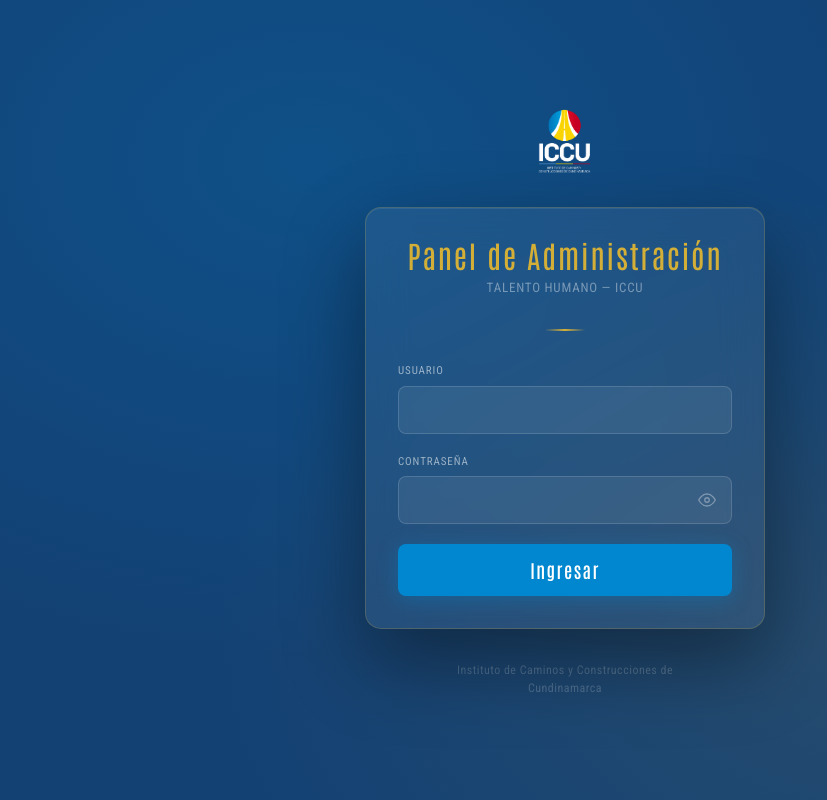
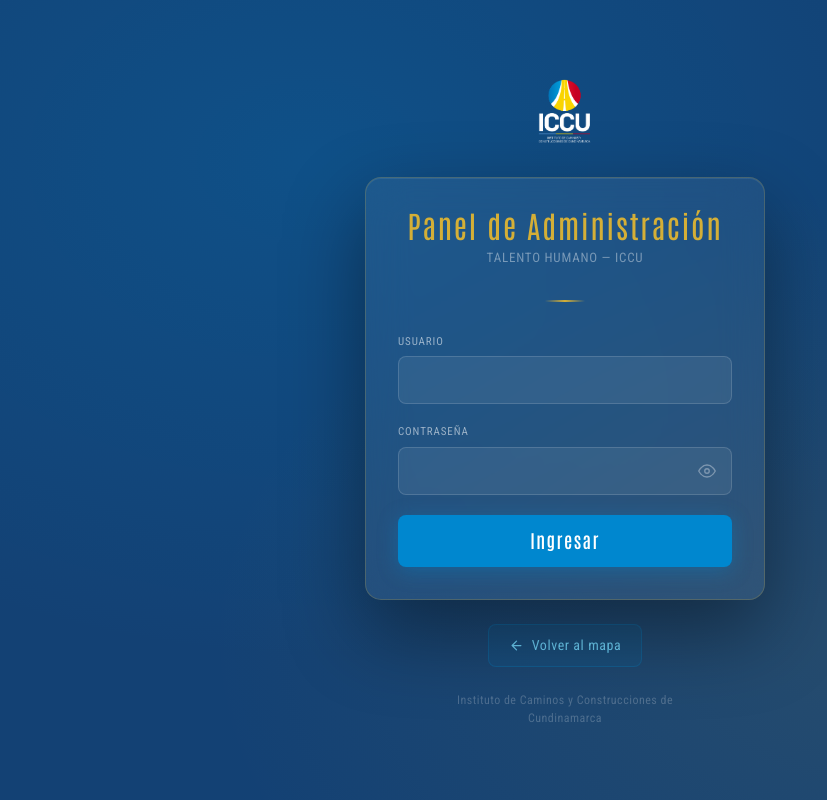
Before and after one commit to DLSKairos/ICCU, a React (Vite) app in the folder frontend/: page /admin in a window 1280 px wide. Shown: the whole page, without its empty margins (75-902 px from the left). Built offline with nearby package versions, Linux system fonts and the light colour scheme; no server answers.

Commit message:
mejoras de ux en panel administrador

```diff
--- a/frontend/src/pages/admin/AdminLoginPage.tsx
+++ b/frontend/src/pages/admin/AdminLoginPage.tsx
@@ -348,9 +348,44 @@
         </form>
       </div>
 
+      {/* Volver al mapa */}
+      <button
+        onClick={() => navigate('/mapa')}
+        className="mt-6 flex items-center gap-2 px-5 py-2.5 rounded-lg cursor-pointer transition-all"
+        style={{
+          background: 'rgba(0,135,207,0.10)',
+          border: '1px solid rgba(0,135,207,0.25)',
+          color: '#6dcff6',
+          fontFamily: "'Roboto Condensed', sans-serif",
+          fontSize: 14,
+          letterSpacing: '0.04em',
+        }}
+        onMouseEnter={e => {
+          e.currentTarget.style.background = 'rgba(0,135,207,0.22)';
+          e.currentTarget.style.borderColor = 'rgba(0,135,207,0.50)';
+          e.currentTarget.style.color = '#fff';
+        }}
+        onMouseLeave={e => {
+          e.currentTarget.style.background = 'rgba(0,135,207,0.10)';
+          e.currentTarget.style.borderColor = 'rgba(0,135,207,0.25)';
+          e.currentTarget.style.color = '#6dcff6';
+        }}
+      >
+        <svg width={15} height={15} viewBox="0 0 24 24" fill="none">
+          <path
+            d="M19 12H5M5 12l7-7M5 12l7 7"
+            stroke="currentColor"
+            strokeWidth={2}
+            strokeLinecap="round"
+            strokeLinejoin="round"
+          />
+        </svg>
+        Volver al mapa
+      </button>
+
       {/* Footer */}
       <p
-        className="mt-8 text-center"
+        className="mt-6 text-center"
         style={{
           fontFamily: "'Roboto Condensed', sans-serif",
           fontSize: 12,
```
